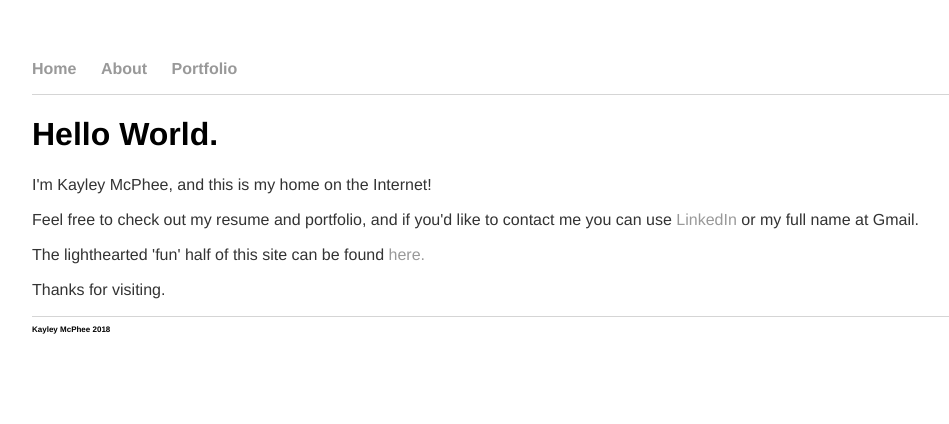
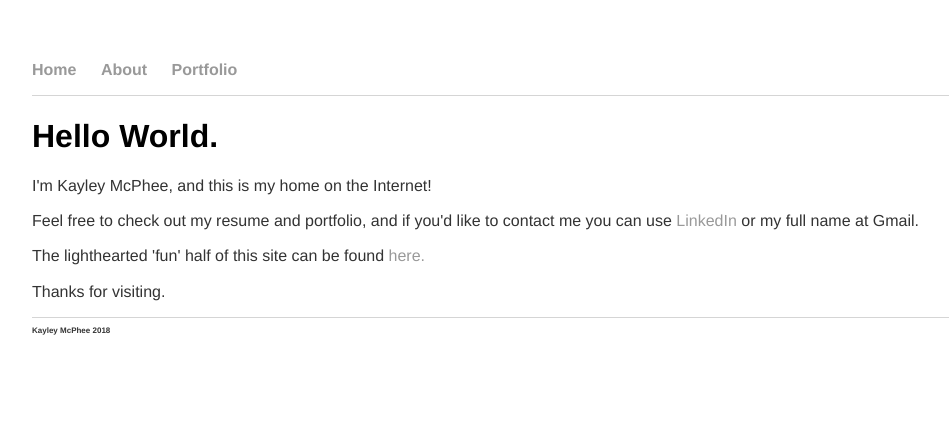
Before and after one commit to kayleymcphee/kayleymcphee.github.io, a Jekyll site: the page built from index.html, in a window 1280 px wide. Shown: the top 424 px of the page, without its empty margins (64-1013 px from the left). Built offline with Jekyll 4.4.1, drawn with Linux system fonts in a browser that asks for light colours.

Commit message:
Update main.css

```diff
--- a/css/main.css
+++ b/css/main.css
@@ -27,7 +27,10 @@
     font-family:'Helvetica', 'Arial', 'Sans-Serif';
 }
 ul  {
+    font-size: 1em;
     font-family:'Helvetica', 'Arial', 'Sans-Serif';
+    line-height: 1.2em;
+    color: #333;
 }
 p {
     font-size: 1em;
```
